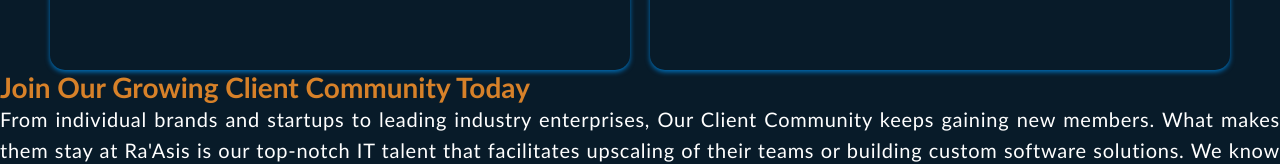
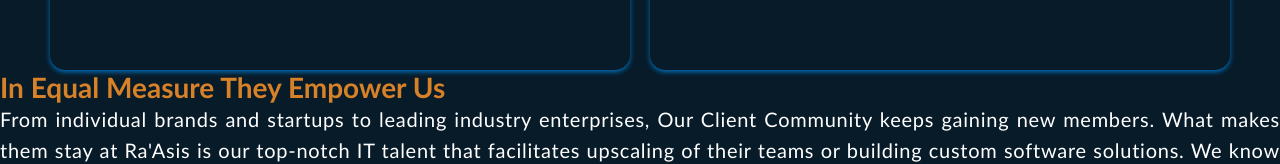
Before and after one commit to Arl-Kim/raasis-main-web, a React (Create React App) app: page / in a window 1280 px wide. Shown: the part 4180-4344 px from the top of the page. Built offline with nearby package versions, Linux system fonts and the light colour scheme.

Commit message:
Change Rotating Header appearance from random to sequential

```diff
--- a/src/components/ClientRecognitionSection.js
+++ b/src/components/ClientRecognitionSection.js
@@ -29,12 +29,11 @@
         'Join Our Growing Client Community Today',
       ];
 
-      const [currentPhrase, setCurrentPhrase] = useState(phrases[0]);
+      const [currentPhraseIndex, setCurrentPhraseIndex] = useState(0);
 
       useEffect(() => {
         const intervalId = setInterval(() => {
-          const randomIndex = Math.floor(Math.random() * phrases.length);
-          setCurrentPhrase(phrases[randomIndex]);
+          setCurrentPhraseIndex((prevIndex) => (prevIndex + 1) % phrases.length);
         }, 5000); // Will adjust accordingly later
 
         return () => clearInterval(intervalId);
@@ -42,7 +41,7 @@
 
       return (
         <h2>
-          {currentPhrase}
+          {phrases[currentPhraseIndex]}
         </h2>
       );
 }
```
